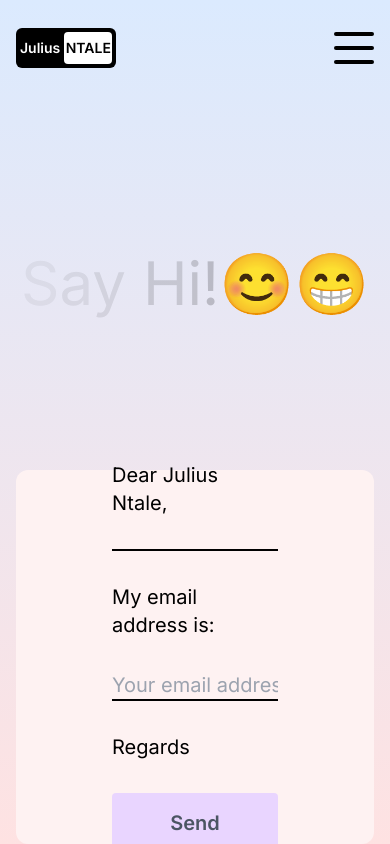
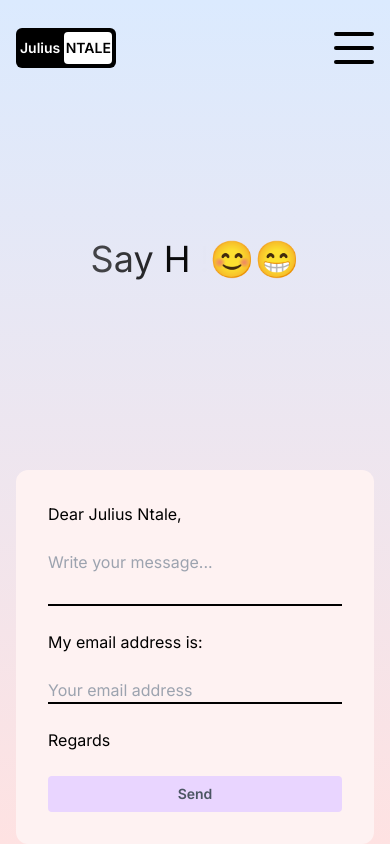
Before and after one commit to JuliusNtale/Ntale-Portfolio, a Next.js app: page /contact in a window 390 px wide. Built offline with nearby package versions, Linux system fonts and the light colour scheme.

Commit message:
Changes to be committed: 	modified:   .next/app-build-manifest.json 	modified:   .next/cache/webpack/client-development/1.pack.gz modified:   .next/cache/webpack/client-development/4.pack.gz

```diff
--- a/src/app/contact/page.jsx
+++ b/src/app/contact/page.jsx
@@ -44,9 +44,9 @@
       animate={{ y: "0%" }}
       transition={{ duration: 1 }}
     >
-      <div className="h-full overflow-scroll flex flex-col lg:flex-row px-4 sm:px-8 md:px-12 lg:px-20 xl:px-48">
+      <div className="h-full overflow-scroll flex flex-col gap-12 lg:flex-row px-4 sm:px-8 md:px-12 lg:px-20 xl:px-48">
         {/* TEXT CONTAINER */}
-        <div className="h-1/2 lg:h-full lg:w-1/2 flex items-center justify-center text-6xl">
+        <div className="h-1/2 lg:h-full lg:w-1/2 flex items-center justify-center text-4xl sm:text-5xl md:text-6xl">
           <div>
             {text.split("").map((letter, index) => (
               <motion.span
@@ -54,7 +54,7 @@
                 initial={{ opacity: 1 }}
                 animate={{ opacity: 0 }}
                 transition={{
-                  duration: 3,
+                  duration: 2.5, // Slightly faster for responsiveness
                   repeat: Infinity,
                   delay: index * 0.1,
                 }}
@@ -69,22 +69,21 @@
         <form
           onSubmit={sendEmail}
           ref={form}
-          className="h-1/2 lg:h-full lg:w-1/2 bg-red-50 rounded-xl text-xl flex flex-col gap-8 justify-center p-24"
+          className="h-1/2 lg:h-full lg:w-1/2 bg-red-50 rounded-xl text-base sm:text-lg md:text-xl flex flex-col gap-6 sm:gap-8 justify-center p-8 sm:p-16 lg:p-24"
         >
           <span>Dear Julius Ntale,</span>
           <textarea
             rows={6}
-            className="bg-transparent border-b-2 border-b-black outline-none resize-none"
+            className="w-full bg-transparent border-b-2 border-b-black outline-none resize-none"
             name="user_message"
             placeholder="Write your message..."
-
           />
           <label htmlFor="user_email">My email address is:</label>
           <input
             id="user_email"
             name="user_email"
             type="email"
-            className="bg-transparent border-b-2 border-b-black outline-none"
+            className="w-full bg-transparent border-b-2 border-b-black outline-none"
             required
             placeholder="Your email address"
           />
@@ -92,7 +91,7 @@
           <span>Regards</span>
           <button
             type="submit"
-            className="bg-purple-200 rounded font-semibold text-gray-600 p-4"
+            className="bg-purple-200 rounded font-semibold text-sm sm:text-base md:text-lg text-gray-600 py-2 sm:py-3 px-6"
             disabled={loading} // Disable button while loading
           >
             {loading ? "Sending..." : "Send"} {/* Show loading text */}
```
